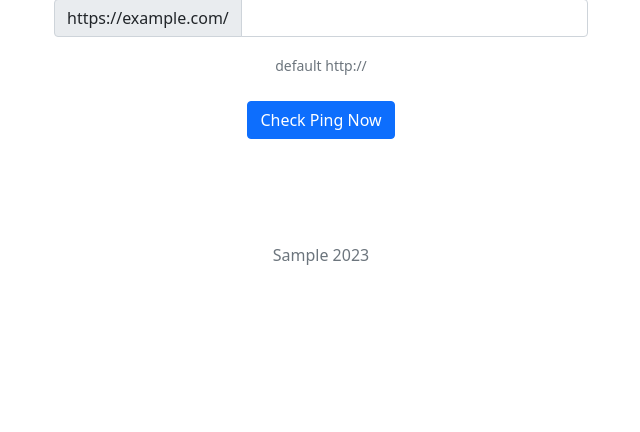
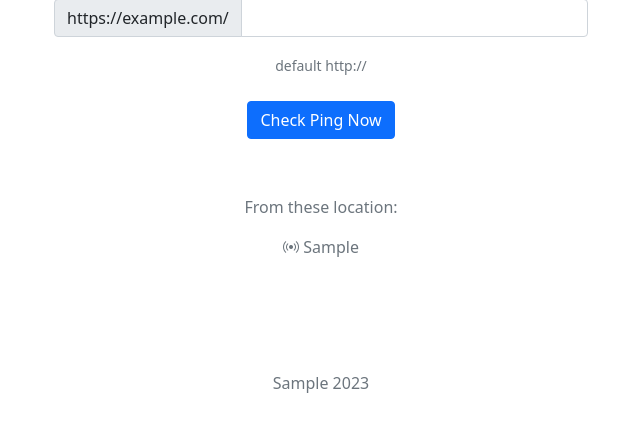
Before and after one commit to estaji/0mid-net, a Django app: page /scan/ in a window 1280 px wide. Shown: the part 255-687 px from the top of the page, without its empty margins (319-959 px from the left). Run offline with Django 4.2, Linux system fonts and the light colour scheme; tables that the repository leaves empty hold one stand-in row (values such as "Sample post").

Commit message:
Show active nodes in scan home page

```diff
--- a/scan/views.py
+++ b/scan/views.py
@@ -61,6 +61,7 @@ class HomeView(TemplateView):
         context['menu_disabled'] = Menu.objects.filter(icon_type='DI')
         context['submenu'] = SubMenu.objects.all()
         context['configs'] = ScanConfig.objects.all()
+        context['active_nodes'] = Node.objects.filter(is_active=True)
 
         return context
 
--- a/templates/scan/home.html
+++ b/templates/scan/home.html
@@ -53,6 +53,14 @@
             </form>
 
         </div>
+
+        <div class="container col-md-8 mt-5">
+            <p class="text-muted">From these location:</p>
+            {% for node in active_nodes %}
+                <p class="text-muted"><i class="bi bi bi-broadcast"></i>&nbsp;{{ node.location }}</p>
+            {% endfor %}
+        </div>
+
         </div>
     </section>
 
```
